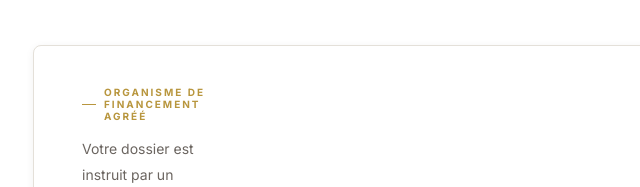
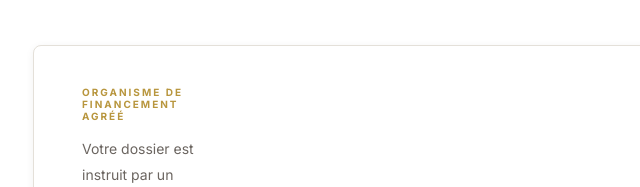
Before and after one commit to thprivateadvisory-sudo/Cohesif-leasing-, a plain HTML site: page index.html in a window 1280 px wide. Shown: the part 5149-5336 px from the top of the page, 57-697 px from the left. Drawn offline with Linux system fonts and the light colour scheme.

Commit message:
Supprimer le tiret décoratif devant le badge organisme de financement (#16)
Claude-Session: https://claude.ai/code/session_0174ZcqKxa8fxV9UvPTtJp87

Co-authored-by: Claude <noreply@anthropic.com>

```diff
--- a/index.html
+++ b/index.html
@@ -1148,11 +1148,7 @@ footer {
   gap: 8px;
 }
 .partner-featured-badge::before {
-  content: '';
-  width: 14px;
-  height: 1px;
-  background: var(--gold);
-  flex-shrink: 0;
+  content: none;
 }
 
 .partner-featured-body h3 {
```
